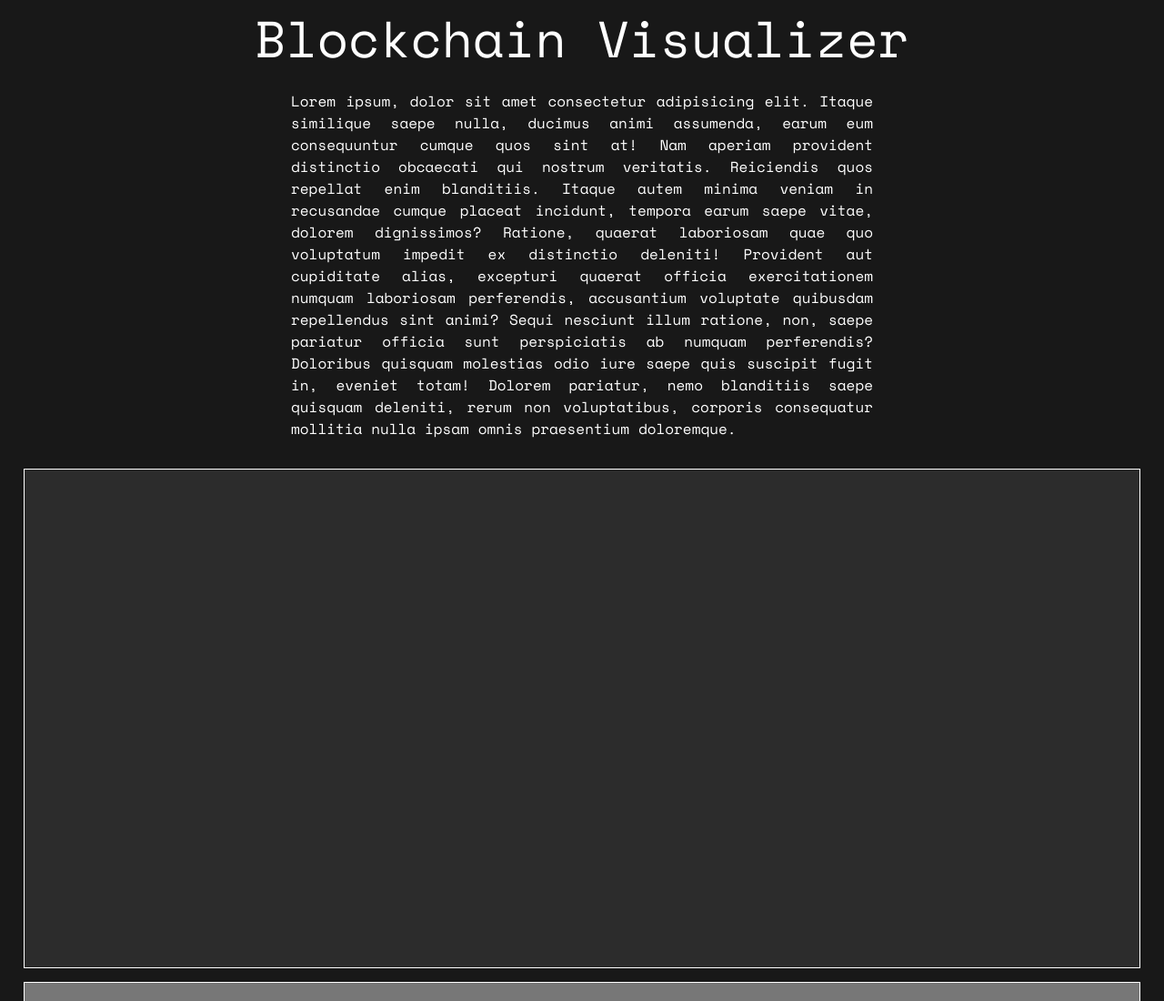
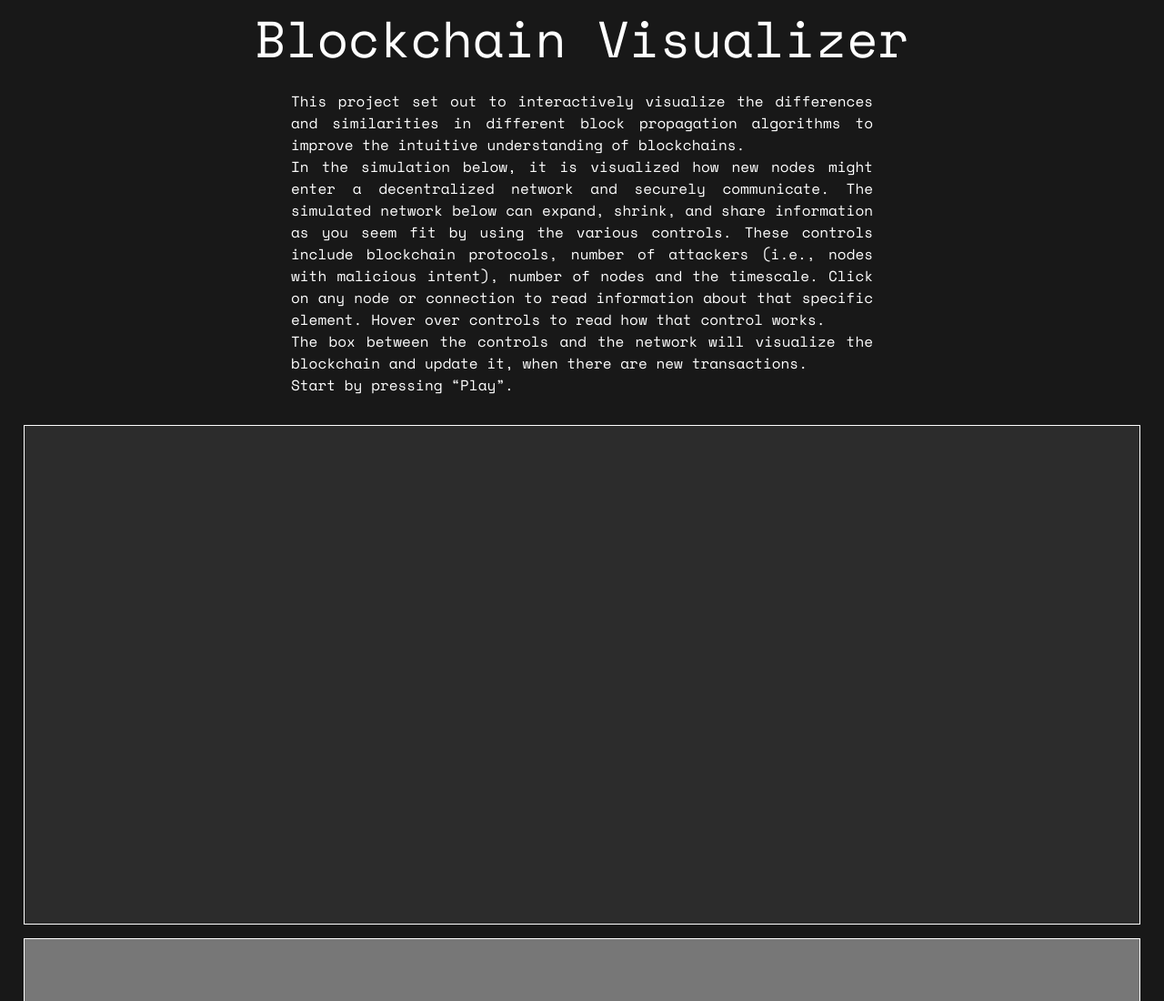
Before and after one commit to atjn/blockchain-visualizer, a website with bundled scripts: page source/index.html in a window 1280 px wide. Shown: the top 1100 px of the page at 91% size. Built offline with nearby package versions, Linux system fonts and the light colour scheme; animation ran at ten frames a second.

Commit message:
Update index.html
added text.txt.txt

Co-Authored-By: Nyby <45389841+NybyDK@users.noreply.github.com>

```diff
--- a/source/index.html
+++ b/source/index.html
@@ -19,11 +19,10 @@
 		<header>Blockchain Visualizer</header>
 		<main>
 			<div class="front">
-				<p>Lorem ipsum, dolor sit amet consectetur adipisicing elit. Itaque similique saepe nulla, ducimus animi assumenda, earum eum consequuntur cumque quos sint at! Nam aperiam provident distinctio obcaecati qui nostrum veritatis.
-					Reiciendis quos repellat enim blanditiis. Itaque autem minima veniam in recusandae cumque placeat incidunt, tempora earum saepe vitae, dolorem dignissimos? Ratione, quaerat laboriosam quae quo voluptatum impedit ex distinctio deleniti!
-					Provident aut cupiditate alias, excepturi quaerat officia exercitationem numquam laboriosam perferendis, accusantium voluptate quibusdam repellendus sint animi? Sequi nesciunt illum ratione, non, saepe pariatur officia sunt perspiciatis ab numquam perferendis?
-					Doloribus quisquam molestias odio iure saepe quis suscipit fugit in, eveniet totam! Dolorem pariatur, nemo blanditiis saepe quisquam deleniti, rerum non voluptatibus, corporis consequatur mollitia nulla ipsam omnis praesentium doloremque.
-
+				<p>This project set out to interactively visualize the differences and similarities in different block propagation algorithms to improve the intuitive understanding of blockchains.
+				<br>In the simulation below, it is visualized how new nodes might enter a decentralized network and securely communicate. The simulated network below can expand, shrink, and share information as you seem fit by using the various controls. These controls include blockchain protocols, number of attackers (i.e., nodes with malicious intent), number of nodes and the timescale. Click on any node or connection to read information about that specific element. Hover over controls to read how that control works.
+				<br>The box between the controls and the network will visualize the blockchain and update it, when there are new transactions.
+				<br>Start by pressing “Play”.
 				</p>
 			</div>
 
```
